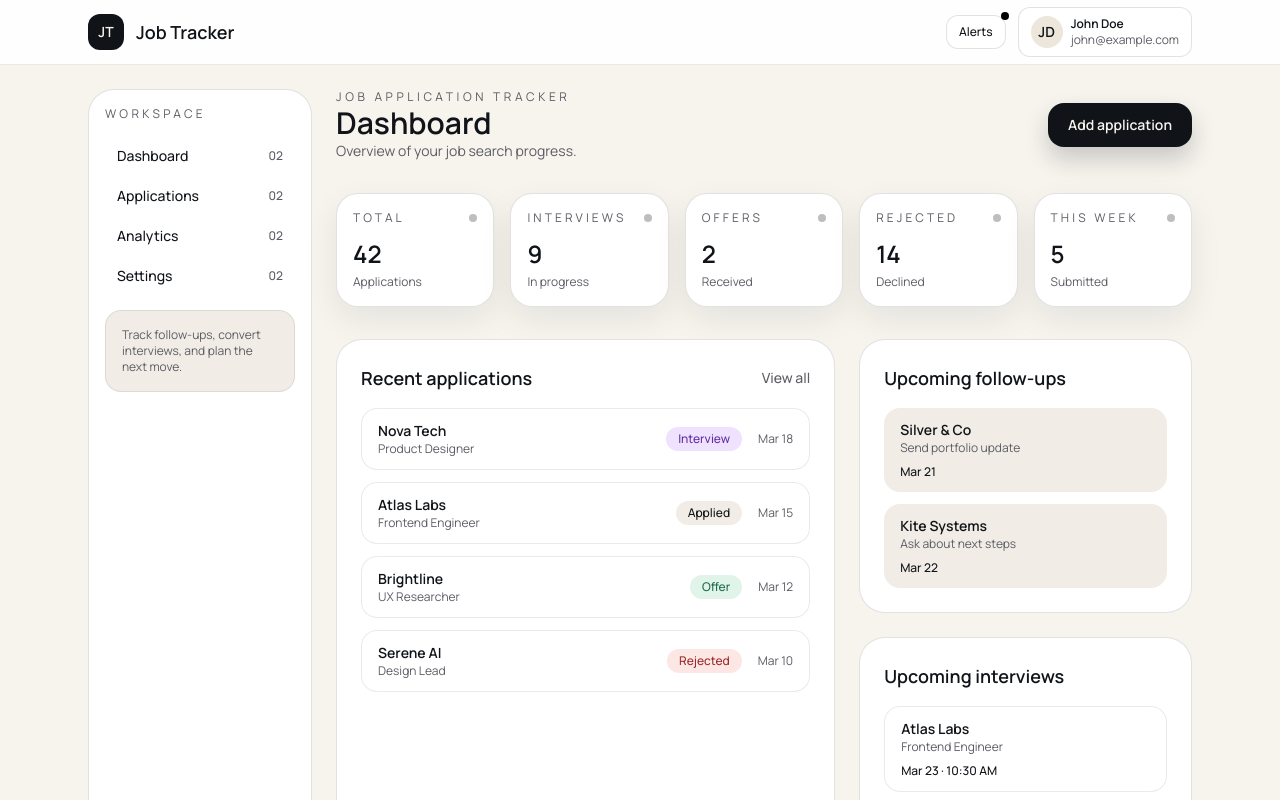
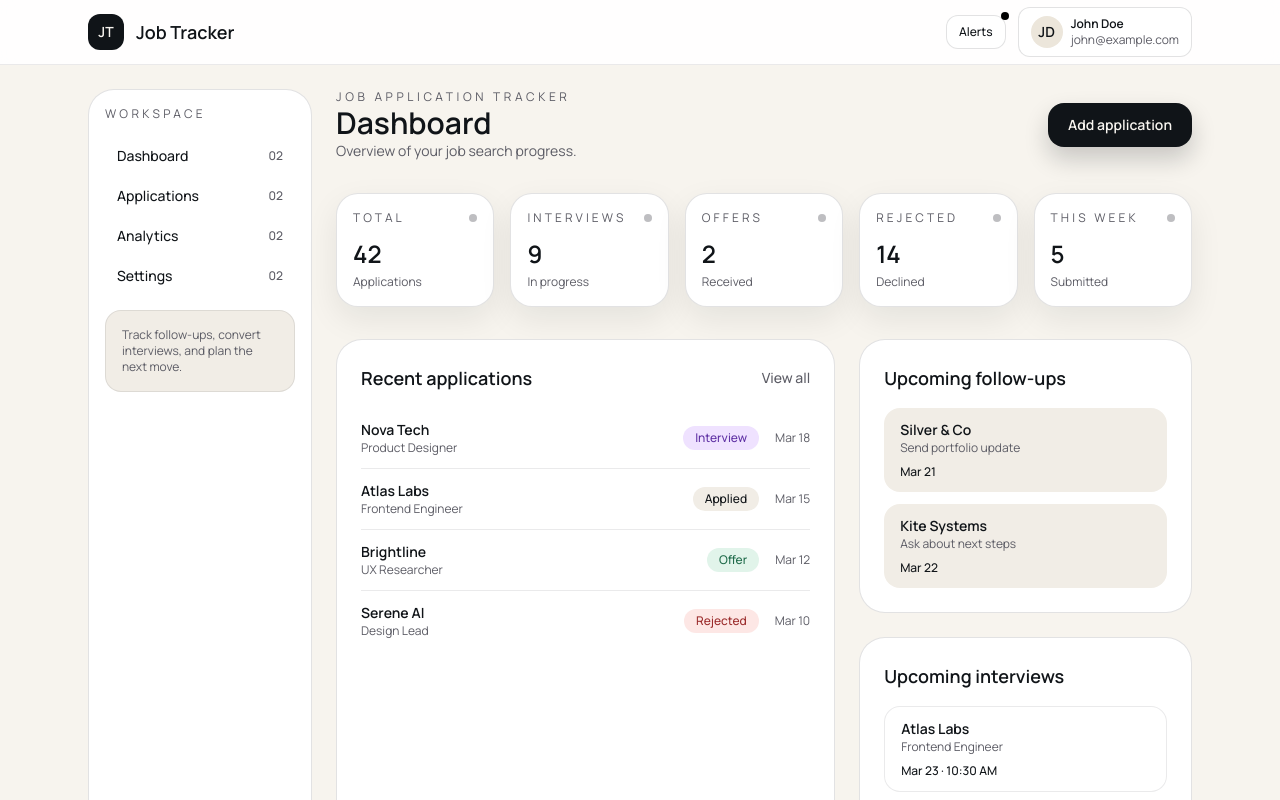
Before and after one commit to thanheuro20057-cloud/job-tracking-application-project, a Next.js app: page /dashboard in a window 1280 px wide. Shown: the top 800 px of the page. Built offline with nearby package versions, Linux system fonts and the light colour scheme.

Commit message:
refactor: Update 'Recent applications' list structure and navigation

```diff
--- a/src/app/(app)/dashboard/page.tsx
+++ b/src/app/(app)/dashboard/page.tsx
@@ -112,13 +112,15 @@ export default function DashboardPage() {
         <div className="rounded-[26px] border border-border bg-card p-6">
           <div className="flex items-center justify-between">
             <h2 className="text-lg font-semibold">Recent applications</h2>
-            <button className="text-sm font-medium text-muted-foreground">View all</button>
+            <Link className="text-sm font-medium text-muted-foreground" href="/applications">
+              View all
+            </Link>
           </div>
-          <div className="mt-4 space-y-3">
+          <div className="mt-4 divide-y divide-border/70">
             {recent.map((item) => (
               <div
-                key={`${item.company}-${item.role}`}
-                className="flex items-center justify-between rounded-2xl border border-border/70 bg-white/80 px-4 py-3"
+                key={item.id}
+                className="flex flex-wrap items-center justify-between gap-4 py-3"
               >
                 <div>
                   <p className="text-sm font-semibold">{item.company}</p>
```
